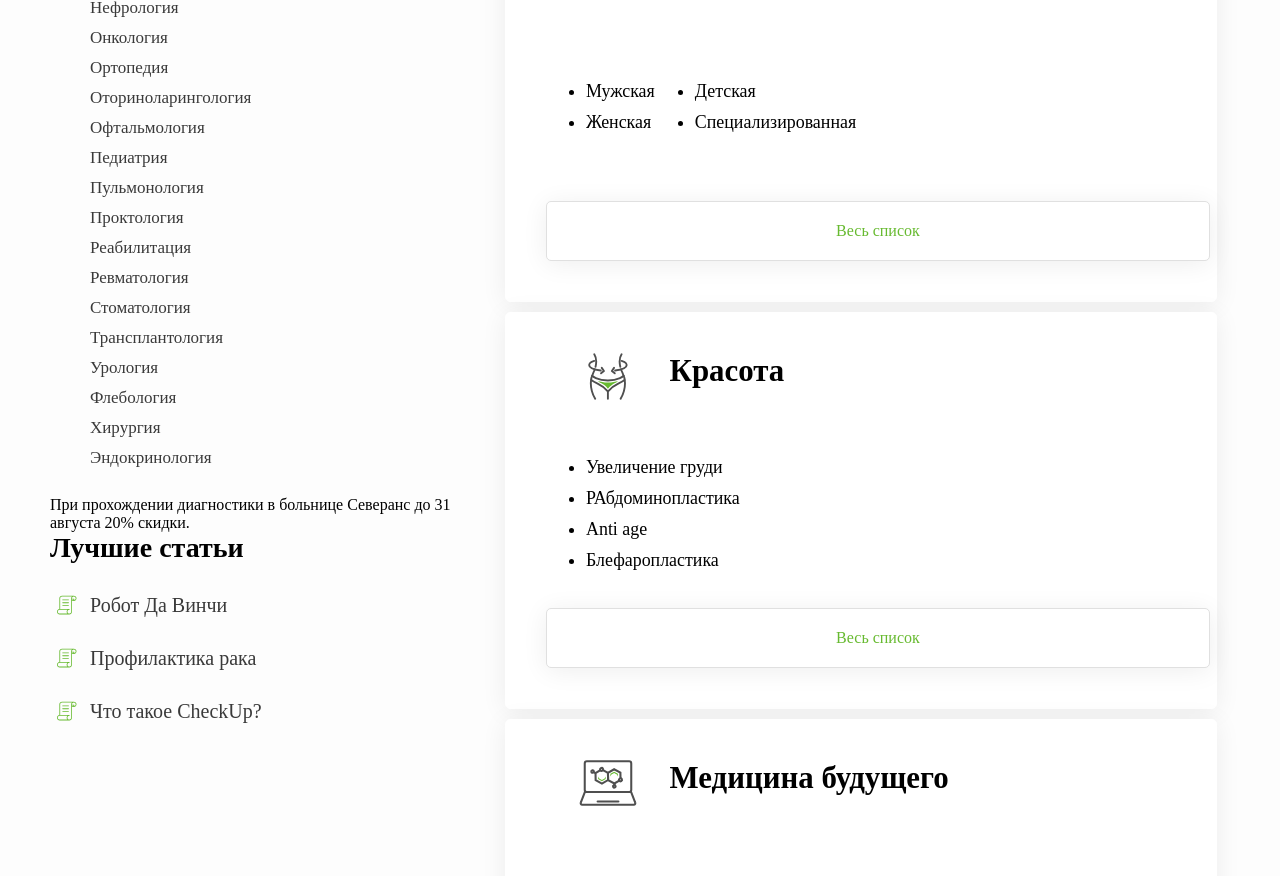
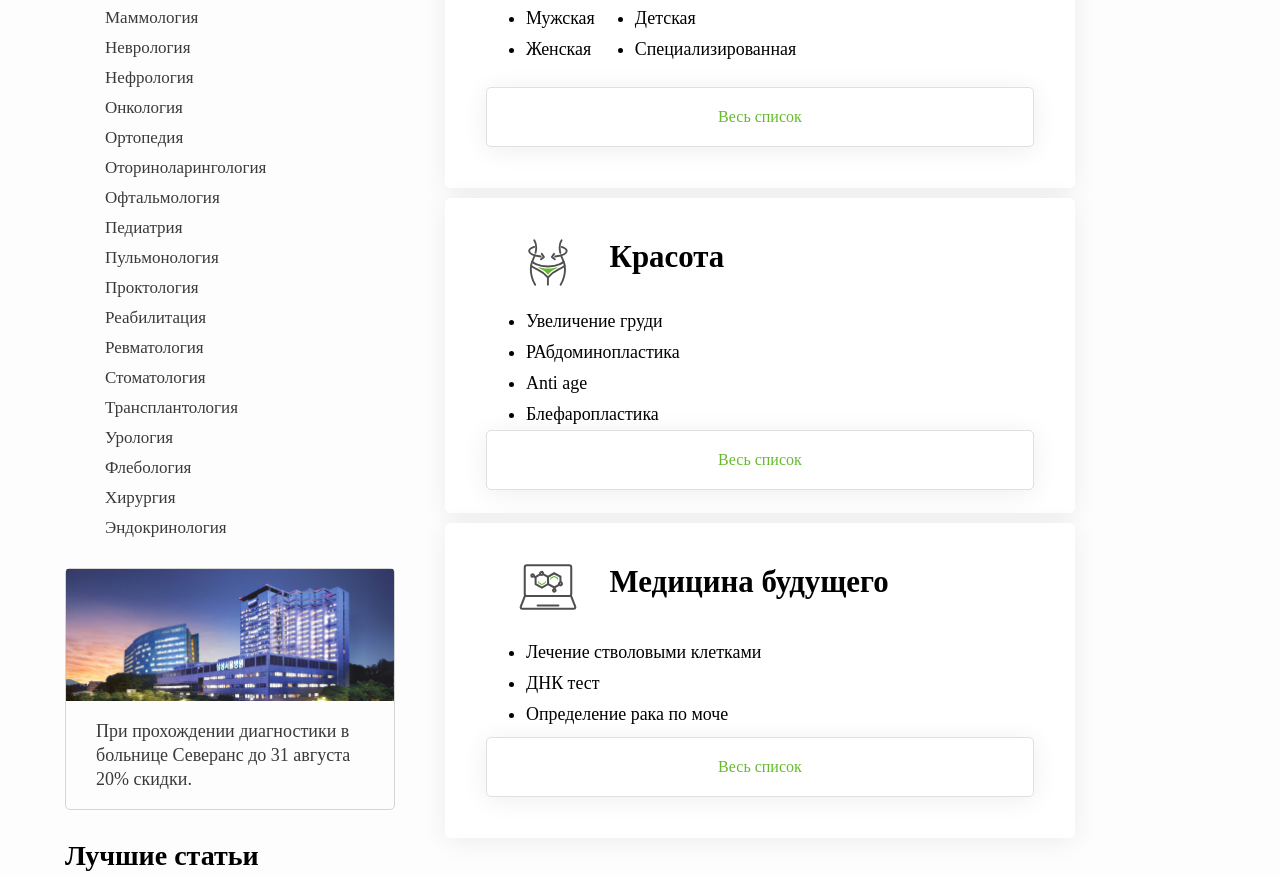
Before and after one commit to nazarPryt/Smart-Med-Service, a plain HTML site: page treatment.html in a window 1280 px wide. Shown: the part 655-1531 px from the top of the page. Drawn offline with nearby package versions, Linux system fonts and the light colour scheme; a web font is replaced by a local one.

Commit message:
fixed  treatment page

```diff
--- a/css/style.css
+++ b/css/style.css
@@ -1,4 +1,4 @@
-@import "style.css"
+@import "media.css";
 
 
 
@@ -509,6 +509,7 @@ body {
     display: flex;
     justify-content: center;
     align-items: center;
+    padding: 20px 0;
 }
 .sub-header-title {
     font-size: 18px;
@@ -545,7 +546,7 @@ body {
 
 .treatmen__inner{
     display: grid;
-    grid-template-columns:  450px 1fr;
+    grid-template-columns:  30% 1fr;
     grid-template-areas: "sidebar" "content";
 }
 .sidebar__wrapp {
@@ -554,11 +555,10 @@ body {
 .treatmen-wrap {
     display: flex;
     flex-direction: column;
-    grid-area: "content"
+    grid-area: "content";
+    padding: 10px 30px;
 }
-.treatmen--card_inner {
 
-}
 .sidebar-title {
     font-size: 42px;
     color: #3A3A3A;
@@ -577,7 +577,7 @@ body {
     width: 40px;
     height: 100%;
     top: 0;
-    right: -6%;
+    right: 2%;
     background: url(/img/sidebar__reserch-icon.svg) center no-repeat;
 }
 .sidebar-reserch {
@@ -585,6 +585,9 @@ body {
     border: 1px solid #D6D6D6;
     border-radius: 4px;
     width: 100%;
+}
+.sidebar__list {
+    margin: 30px 0 !important;
 }
 .sidebar__list li {
     list-style: none;
@@ -608,13 +611,39 @@ body {
     left: -35px;
     background: url(/img/sidebar__items-icon.svg) no-repeat;
 }
-
-
-
+.sidebar__discount {
+    max-width: 330px;
+    max-height: 257px;
+    border: 1px solid #D6D6D6;
+    border-radius: 5px;
+    margin-bottom: 30px;
+}
+.sidebar__discount-picture {
+    position: relative;
+    overflow: hidden;
+    padding-bottom: 40%;
+}
+.sidebar__discount-picture img {
+    position: absolute;
+    top: 0;
+    left: 0;
+    width: 100%;
+    height: 100%;
+    object-fit: cover;
+}
+.sidebar__discount-text {
+    color: #3A3A3A;
+    font-size: 18px;
+    line-height: 24px;
+    padding: 18px 30px;
+}
 .sidebar__articl-title {
     font-size: 28px;
     color: black;
     margin-bottom: 30px;
+}
+.sidebar__articl-list {
+    margin-bottom: 20px !important;
 }
 .sidebar__articl-items {
     list-style: none;
--- a/treatment.html
+++ b/treatment.html
@@ -98,7 +98,7 @@
                             <li class="sidebar__items"><a class="sidebar__item" href="#">Эндокринология</a></li>
                         </ul>
                         <div class="sidebar__discount">
-                            <div class="sidebar__discount-picture"><img src="" alt=""></div>
+                            <div class="sidebar__discount-picture"><img src="/img/discount-foto.jpg" alt="discount-foto"></div>
                             <p class="sidebar__discount-text">При прохождении диагностики в больнице Северанс до 31 августа <span>20%</span> скидки.</p>
                         </div>
                         <div class="sidebar__articl-wrap">
```
Also changed, not shown: img/discount-foto.jpg (added).
